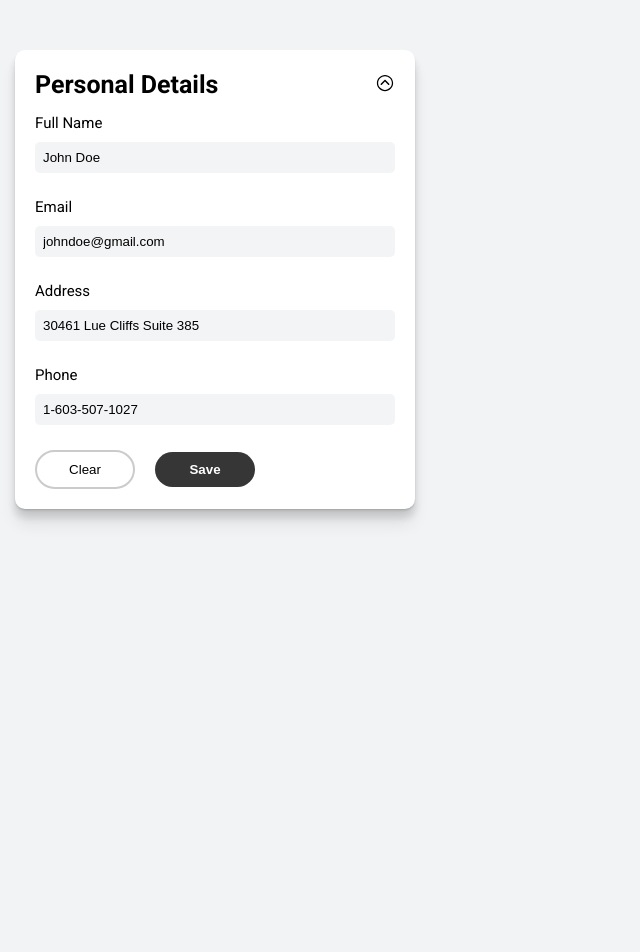
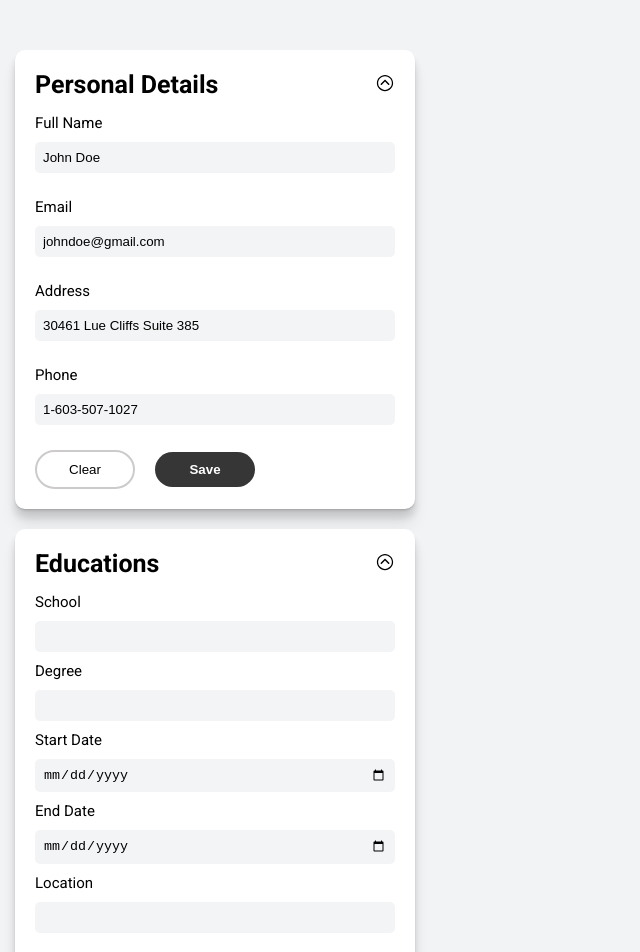
Before and after one commit to SuperCoolNinja/ResumeTool, a React (Vite) app: page / in a window 1280 px wide. Shown: the top 952 px of the page, without its empty margins (0-640 px from the left). Before the commit the page ends 800 px from the top, so only its background shows below. Built offline with nearby package versions, Linux system fonts and the light colour scheme.

Commit message:
need to add persitance data for education and make appear a list on the educations component of education

```diff
--- a/src/components/app/index.jsx
+++ b/src/components/app/index.jsx
@@ -2,6 +2,7 @@ import { useState, useEffect } from "react";
 import { Card } from "../card";
 import { PersonalDetailsCard } from "../personal-details-card";
 import { DataContext } from "../../contexts/dataContext";
+import { Educations } from "../educations";
 
 export const App = () => {
   const [data, setData] = useState({
@@ -42,6 +43,7 @@ export const App = () => {
     <DataContext.Provider value={{ data, setData }}>
       <div className="container cards-space">
         <Card title="Personal Details" renderComponent={PersonalDetailsCard} />
+        <Card title="Educations" renderComponent={Educations} />
       </div>
     </DataContext.Provider>
   );
--- /dev/null
+++ b/src/components/educations/index.jsx
@@ -0,0 +1,64 @@
+import { useContext } from "react";
+import { Input } from "../input";
+import { DataContext } from "../../contexts/dataContext";
+
+export const Educations = () => {
+  const { data, setData } = useContext(DataContext);
+
+  const handleChange = (e, index, field) => {
+    const { value } = e.target;
+
+    e.preventDefault();
+
+    setData((prevData) => ({
+      ...prevData,
+      educations: prevData.educations.map((education, i) =>
+        i === index ? { ...education, [field]: value } : education
+      ),
+    }));
+  };
+
+  return (
+    <div>
+      {data.educations.map((education, index) => (
+        <div key={index}>
+          <Input
+            labelName="School"
+            id={`school-${index}`}
+            type="text"
+            value={education.school}
+            onChange={(e) => handleChange(e, index, "school")}
+          />
+          <Input
+            labelName="Degree"
+            id={`degree-${index}`}
+            type="text"
+            value={education.degree}
+            onChange={(e) => handleChange(e, index, "degree")}
+          />
+          <Input
+            labelName="Start Date"
+            id={`startDate-${index}`}
+            type="date"
+            value={education.startDate}
+            onChange={(e) => handleChange(e, index, "startDate")}
+          />
+          <Input
+            labelName="End Date"
+            id={`endDate-${index}`}
+            type="date"
+            value={education.endDate}
+            onChange={(e) => handleChange(e, index, "endDate")}
+          />
+          <Input
+            labelName="Location"
+            id={`location-${index}`}
+            type="text"
+            value={education.location}
+            onChange={(e) => handleChange(e, index, "location")}
+          />
+        </div>
+      ))}
+    </div>
+  );
+};
```
